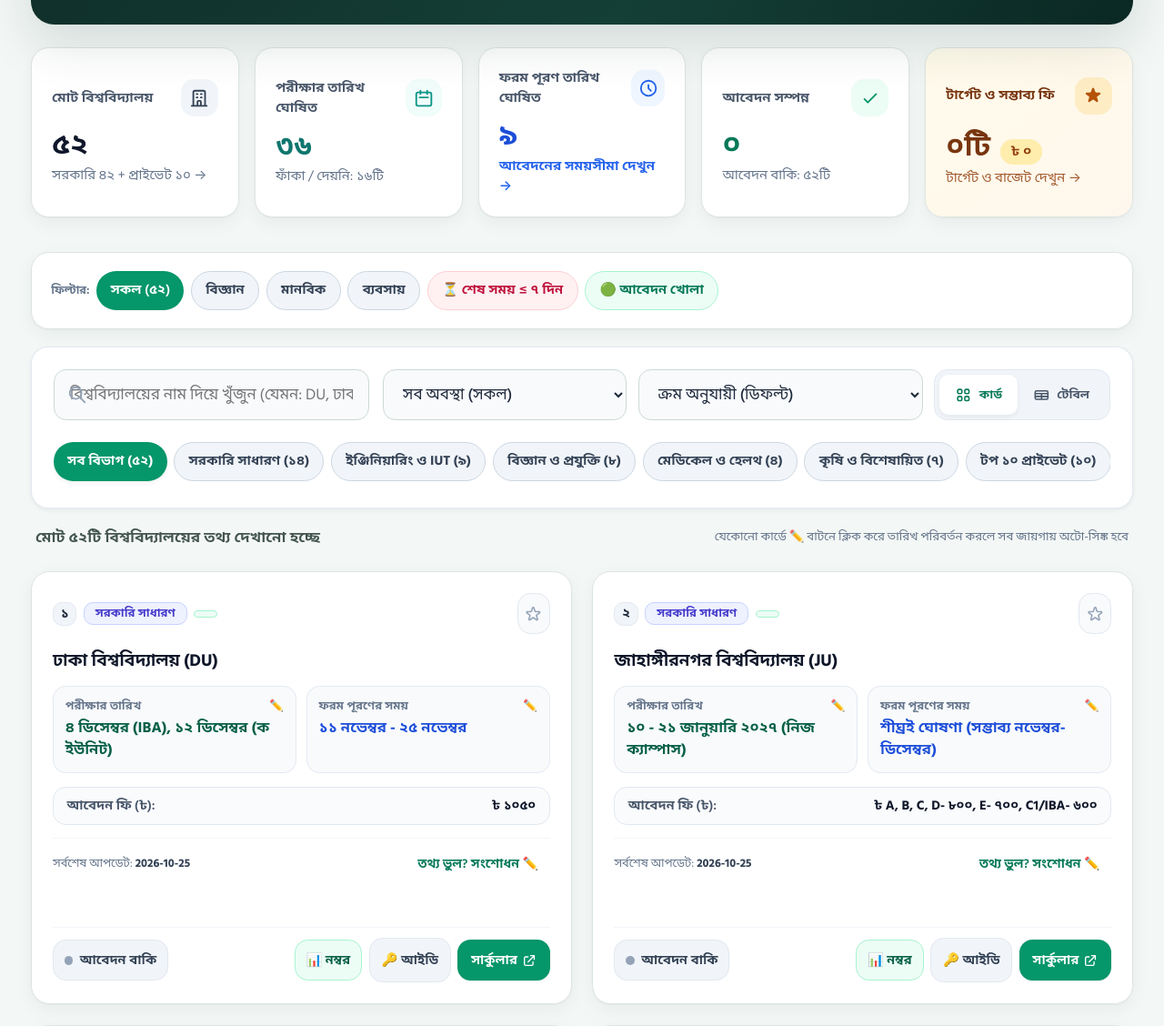
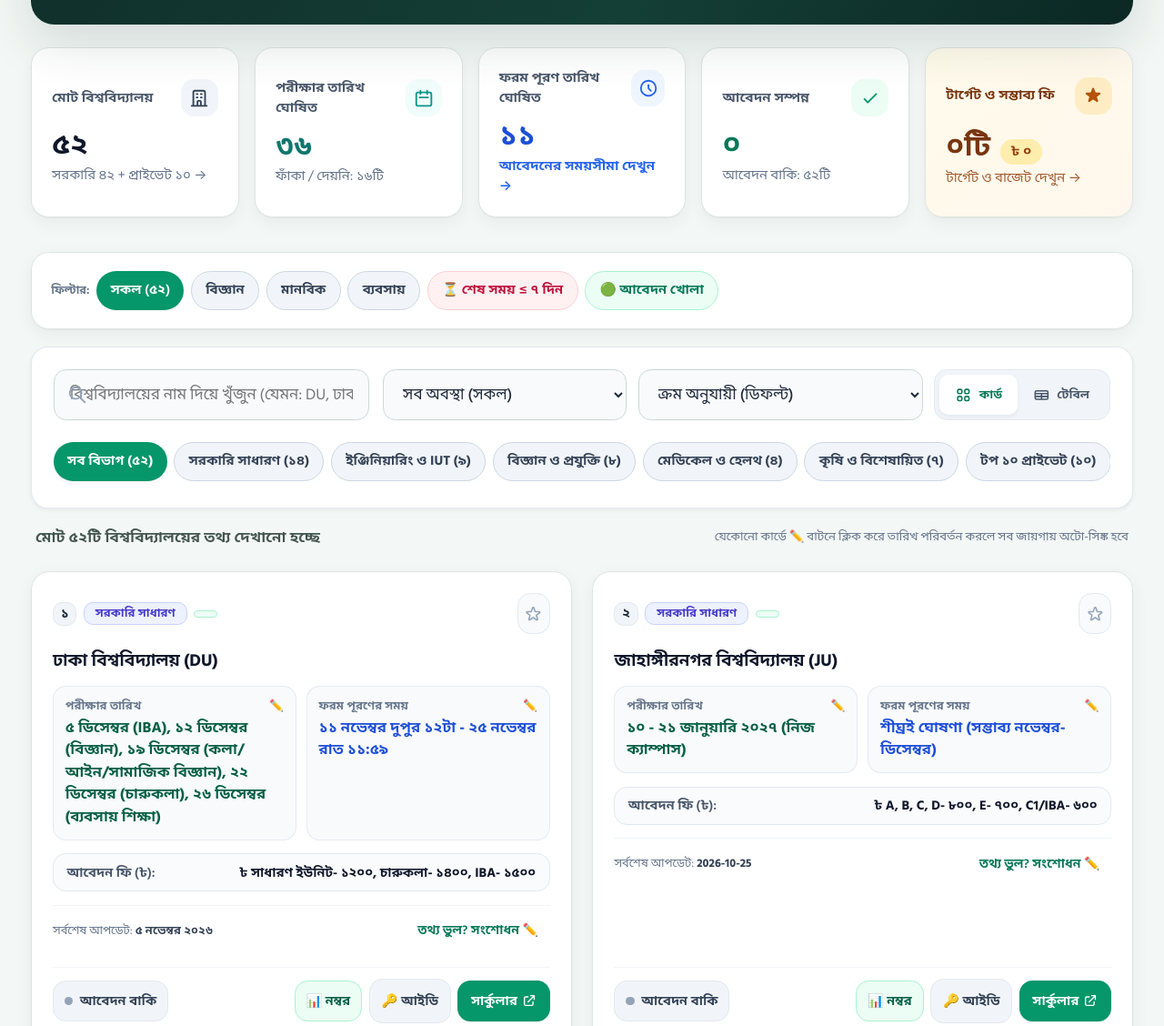
Before and after one commit to MSHLIKHON/addmission-protal-2026, a website: page index.html in a window 1280 px wide. Shown: the part 939-2067 px from the top of the page at 91% size. Drawn offline with Linux system fonts and the light colour scheme.

Commit message:
Verify and update DU KUET MIST circular data

```diff
--- a/js/app.js
+++ b/js/app.js
@@ -579,7 +579,7 @@
       // Smart Circular Parser Modal Listeners
       const SAMPLE_CIRCULARS = {
         ju: "জাহাঙ্গীরনগর বিশ্ববিদ্যালয় (JU) ২০২৬-২০২৭ শিক্ষাবর্ষের ভর্তি পরীক্ষা আগামী ১০ জানুয়ারি থেকে ২১ জানুয়ারি ২০২৭ পর্যন্ত নিজস্ব ক্যাম্পাসে অনুষ্ঠিত হবে। আবেদন ফি ৮০০ টাকা। অনলাইনে ফরম পূরণ চলবে শীঘ্রই।",
-        du: "ঢাকা বিশ্ববিদ্যালয় (DU): ২০২৬-২৭ শিক্ষাবর্ষের অনলাইন আবেদন ১১ নভেম্বর দুপুর ১২টায় শুরু ও ২৫ নভেম্বর রাত ১১:৫৯ মিনিটে শেষ হবে। ভর্তি পরীক্ষা আগামী ১২ ডিসেম্বর অনুষ্ঠিত হবে। ফি ১০৫০ টাকা।",
+        du: "ঢাকা বিশ্ববিদ্যালয় (DU): ২০২৬–২৭ আবেদন ১১ নভেম্বর দুপুর ১২টায় শুরু ও ২৫ নভেম্বর রাত ১১:৫৯ মিনিটে শেষ। পরীক্ষা: IBA ৫ ডিসেম্বর (৳১৫০০), বিজ্ঞান ১২ ডিসেম্বর (৳১২০০), কলা/আইন/সামাজিক বিজ্ঞান ১৯ ডিসেম্বর (৳১২০০), চারুকলা ২২ ডিসেম্বর (৳১৪০০), ব্যবসায় শিক্ষা ২৬ ডিসেম্বর (৳১২০০)।",
         med: "মেডিকেল ও ডেন্টাল (MBBS/BDS) ভর্তি পরীক্ষা ৪ ডিসেম্বর ২০২৬ সকাল ১০টায় ১৭টি কেন্দ্রে অনুষ্ঠিত হবে। ফি ১০০০ টাকা।",
         ru: "রাবির আবেদন ১২-২৭ নভেম্বর এবং ভর্তি পরীক্ষা ৮ জানুয়ারি ২০২৭। ফি ১৩২০ টাকা।",
         agri: "কৃষি গুচ্ছ (৯টি সরকারি কৃষি বিশ্ববিদ্যালয়): ২০২৬-২৭ শিক্ষাবর্ষের ভর্তি পরীক্ষা আগামী ২ জানুয়ারি ২০২৭ অনুষ্ঠিত হবে। আবেদন ফি ১২০০ টাকা।"
--- a/js/data/notices.data.js
+++ b/js/data/notices.data.js
@@ -9,9 +9,10 @@
     const LIVE_NOTICES_FEED = [
       "🎯 ব্রেকিং: এইচএসসি ও সমমান পরীক্ষা ২০২৬-এর ফলাফল আগামী ৩১ অক্টোবর সকাল ১১:০০টায় একযোগে প্রকাশিত হবে। অনলাইন মার্কশিট ও এসএমএস হাব সক্রিয় করা হয়েছে।",
       "🔥 ব্রেকিং: জাহাঙ্গীরনগর বিশ্ববিদ্যালয় (JU) ২০২৬-২৭ শিক্ষাবর্ষের ভর্তি পরীক্ষা আগামী ১০ থেকে ২১ জানুয়ারি ২০২৭ নিজস্ব ক্যাম্পাসে অনুষ্ঠিত হবে।",
-      "📢 ঢাকা বিশ্ববিদ্যালয় (DU): ২০২৬-২৭ শিক্ষাবর্ষের অনলাইন আবেদন ১১ নভেম্বর দুপুর ১২টায় শুরু ও ২৫ নভেম্বর রাত ১১:৫৯ মিনিটে শেষ হবে।",
+      "✅ অফিসিয়াল — ঢাকা বিশ্ববিদ্যালয় (DU): আবেদন ১১–২৫ নভেম্বর; IBA ৫ ডিসেম্বর, বিজ্ঞান ১২ ডিসেম্বর, কলা/আইন/সামাজিক বিজ্ঞান ১৯ ডিসেম্বর, চারুকলা ২২ ডিসেম্বর ও ব্যবসায় শিক্ষা ২৬ ডিসেম্বর ২০২৬।",
       "🩺 মেডিকেল ও ডেন্টাল (MBBS/BDS): সম্ভাব্য ভর্তি পরীক্ষা ৪ ডিসেম্বর ২০২৬ সকাল ১০টায় ১৭টি কেন্দ্রে অনুষ্ঠিত হবে।",
-      "⚙️ বুয়েট (BUET), কুয়েট (৮ জানুয়ারি), রুয়েট (১৪ জানুয়ারি*) ও চুয়েট (২৩ জানুয়ারি*) ভর্তি পরীক্ষার সম্ভাব্য সূচি প্রকাশিত।",
+      "✅ অফিসিয়াল — কুয়েট (KUET): ভর্তি পরীক্ষা ৮ জানুয়ারি ২০২৭; পরীক্ষা MCQ পদ্ধতিতে KUET, DU ও RUET কেন্দ্রে হবে। ফি ও সময় প্রকাশের অপেক্ষায়।",
+      "⏳ MIST: ২০২৬–২৭ সেশনের official circular এখনো প্রকাশিত হয়নি; portal-এ বর্তমানে আগের ‘Undergraduate Programs 2026’ cycle দেখা যাচ্ছে।",
       "🌾 কৃষি গুচ্ছ (৯টি কৃষি বিশ্ববিদ্যালয়): ২০২৬-২৭ শিক্ষাবর্ষের ভর্তি পরীক্ষা আগামী ২ জানুয়ারি ২০২৭ অনুষ্ঠিত হবে।",
       "🎓 জিএসটি গুচ্ছ (২৪টি বিশ্ববিদ্যালয়): A ইউনিট (বিজ্ঞান) ২৬-২৭ মার্চ, B ইউনিট ১৮ মার্চ এবং C ইউনিট ১৯ মার্চ অনুষ্ঠিত হবে।",
       "⚓ বাংলাদেশ মেরিটাইম ইউনিভার্সিটি (BMU): আগামী ২৯ ও ৩০ ডিসেম্বর ভর্তি পরীক্ষা অনুষ্ঠিত হবে।",
--- a/js/data/units.data.js
+++ b/js/data/units.data.js
@@ -8,20 +8,18 @@
 
     const UNIT_CALENDAR_EVENTS = [
       { iso: "2026-12-04", short: "মেডিকেল ও ডেন্টাল*", time: "সকাল ১০:০০টা", centers: "১৭টি সরকারি মেডিকেল কলেজ কেন্দ্র", uniId: 9 },
-      { iso: "2026-12-04", short: "ঢাবি (IBA)", time: "সকাল ১০:০০টা", centers: "ঢাকা বিশ্ববিদ্যালয় ক্যাম্পাস", uniId: 1 },
+      { iso: "2026-12-05", short: "ঢাবি (IBA)", time: "সকাল ১০:০০টা - দুপুর ১২:০০টা", centers: "ঢাকা বিশ্ববিদ্যালয় নির্ধারিত কেন্দ্র", uniId: 1 },
       { iso: "2026-12-05", short: "এভিয়েশন (AAUB)", time: "সকাল ১০:০০টা", centers: "বিএএফ শাহীন কলেজ ঢাকা ও লালমনিরহাট", uniId: 24 },
       { iso: "2026-12-12", short: "ঢাবি ক ইউনিট (DU-A)", time: "সকাল ১১:০০টা", centers: "৮টি বিভাগীয় শহর", uniId: 1 },
       { iso: "2026-12-17", short: "খুবি (KU-C & D)", time: "সকাল ১০:০০টা ও দুপুর ১:৩০টা", centers: "ঢাকা, খুলনা, রাজশাহী, চট্টগ্রাম", uniId: 6 },
       { iso: "2026-12-18", short: "খুবি (KU-A & B)", time: "সকাল ১০:০০টা ও দুপুর ২:৩০টা", centers: "ঢাকা, খুলনা, রাজশাহী, চট্টগ্রাম", uniId: 6 },
-      { iso: "2026-12-18", short: "ঢাবি খ ইউনিট (DU-B)", time: "সকাল ১১:০০টা", centers: "৮টি বিভাগীয় শহর", uniId: 1 },
-      { iso: "2026-12-19", short: "MIST (A & B ইউনিট)", time: "সকাল ১০:০০টা", centers: "মিরপুর সেনানিবাস, ঢাকা", uniId: 19 },
-      { iso: "2026-12-21", short: "ঢাবি চারুকলা (DU-CHA)", time: "সকাল ১১:০০টা", centers: "ঢাকা বিশ্ববিদ্যালয়", uniId: 1 },
-      { iso: "2026-12-25", short: "ঢাবি গ ইউনিট (DU-C)", time: "সকাল ১১:০০টা", centers: "৮টি বিভাগীয় শহর", uniId: 1 },
-      { iso: "2026-12-26", short: "MIST (C ইউনিট)", time: "সকাল ১০:০০টা", centers: "মিরপুর সেনানিবাস, ঢাকা", uniId: 19 },
+      { iso: "2026-12-19", short: "ঢাবি কলা, আইন ও সামাজিক বিজ্ঞান", time: "সকাল ১১:০০টা - দুপুর ১২:৩০টা", centers: "ঢাকা বিশ্ববিদ্যালয় নির্ধারিত কেন্দ্র", uniId: 1 },
+      { iso: "2026-12-22", short: "ঢাবি চারুকলা", time: "সকাল ১১:০০টা - দুপুর ১২:৩০টা", centers: "ঢাকা বিশ্ববিদ্যালয় নির্ধারিত কেন্দ্র", uniId: 1 },
+      { iso: "2026-12-26", short: "ঢাবি ব্যবসায় শিক্ষা", time: "সকাল ১১:০০টা - দুপুর ১২:৩০টা", centers: "ঢাকা বিশ্ববিদ্যালয় নির্ধারিত কেন্দ্র", uniId: 1 },
       { iso: "2026-12-29", short: "মেরিটাইম (BMU)", time: "সকাল ১০:০০টা", centers: "ঢাকা, চট্টগ্রাম, খুলনা, রংপুর", uniId: 23 },
       { iso: "2026-12-31", short: "জবি (JnU-A) ও BUP (FBS)", time: "সকাল ১০:০০টা", centers: "ঢাকা কেন্দ্র", uniId: 3 },
       { iso: "2027-01-02", short: "কৃষি গুচ্ছ ও BUP (FASS)", time: "সকাল ১১:০০টা", centers: "৯টি কৃষি বিশ্ববিদ্যালয় কেন্দ্র", uniId: 15 },
-      { iso: "2027-01-08", short: "কুয়েট (KUET) ও রাবি (C)*", time: "সকাল ১০:০০টা", centers: "খুলনা ও ৭টি বিভাগীয় শহর", uniId: 13 },
+      { iso: "2027-01-08", short: "কুয়েট (KUET)", time: "সময় এখনো প্রকাশিত নয় · MCQ", centers: "KUET, DU ও RUET", uniId: 13 },
       { iso: "2027-01-08", short: "BUP (FST & FSSS)", time: "সকাল ১০:০০টা", centers: "মিরপুর সেনানিবাস, ঢাকা", uniId: 21 },
       { iso: "2027-01-10", short: "জাবি (JU ভর্তি পরীক্ষা শুরু)", time: "সকাল ৯:০০টা - বিকাল ৫:০০টা (শিফটভিত্তিক)", centers: "জাহাঙ্গীরনগর বিশ্ববিদ্যালয় ক্যাম্পাস (সাভার)", uniId: 2 },
       { iso: "2027-01-14", short: "রুয়েট (RUET)* ও জবি (B)", time: "সকাল ১০:০০টা", centers: "রাজশাহী ও ঢাকা", uniId: 12 },
--- a/js/data/universities.data.js
+++ b/js/data/universities.data.js
@@ -90,9 +90,9 @@ function resolveDefaultEligibility(id, category, circularUrl) {
         examMonthGroup: monthGroup,
         deadlineText: deadlineText || "",
         hasDeadline,
-        feeText: feeText || "১০০০",
-        defaultFee: defaultFee || 1000,
-        selectedFee: defaultFee || 1000,
+        feeText: feeText || "অপ্রকাশিত",
+        defaultFee: Number.isFinite(defaultFee) ? defaultFee : 1000,
+        selectedFee: Number.isFinite(defaultFee) ? defaultFee : 1000,
         feeOptions: feeOptions || [{ label: (feeText + " - ৳ " + defaultFee), amount: defaultFee }],
         circularUrl,
         status: "pending",
@@ -102,12 +102,13 @@ function resolveDefaultEligibility(id, category, circularUrl) {
         examRoll: "",
         note: "",
         isCustom: false,
+        dataVerifiedOn: [1, 13, 19].includes(id) ? "৫ নভেম্বর ২০২৬" : null,
         eligibility: resolvedEligibility
       };
     }
 
     const INITIAL_UNIVERSITIES = [
-      U(1, "১", "ঢাকা বিশ্ববিদ্যালয় (DU)", "du dhaka university ঢাবি ঢাকা বিশ্ববিদ্যালয় iba", "general", "৪ ডিসেম্বর (IBA), ১২ ডিসেম্বর (ক ইউনিট)", "2026-12-12", "১১ নভেম্বর - ২৫ নভেম্বর", "১০৫০", 1050, [{ label: "ক ইউনিট (বিজ্ঞান) - ৳ ১০৫০", amount: 1050 }, { label: "IBA ইউনিট - ৳ ১৫০০", amount: 1500 }, { label: "খ/গ ইউনিট - ৳ ১০৫০", amount: 1050 }], "https://admission.eis.du.ac.bd"),
+      U(1, "১", "ঢাকা বিশ্ববিদ্যালয় (DU)", "du dhaka university ঢাবি ঢাকা বিশ্ববিদ্যালয় iba", "general", "৫ ডিসেম্বর (IBA), ১২ ডিসেম্বর (বিজ্ঞান), ১৯ ডিসেম্বর (কলা/আইন/সামাজিক বিজ্ঞান), ২২ ডিসেম্বর (চারুকলা), ২৬ ডিসেম্বর (ব্যবসায় শিক্ষা)", "2026-12-12", "১১ নভেম্বর দুপুর ১২টা - ২৫ নভেম্বর রাত ১১:৫৯", "সাধারণ ইউনিট- ১২০০, চারুকলা- ১৪০০, IBA- ১৫০০", 1200, [{ label: "বিজ্ঞান ইউনিট - ৳ ১২০০", amount: 1200 }, { label: "কলা, আইন ও সামাজিক বিজ্ঞান ইউনিট - ৳ ১২০০", amount: 1200 }, { label: "ব্যবসায় শিক্ষা ইউনিট - ৳ ১২০০", amount: 1200 }, { label: "চারুকলা ইউনিট - ৳ ১৪০০", amount: 1400 }, { label: "IBA ইউনিট - ৳ ১৫০০", amount: 1500 }], "https://admission.eis.du.ac.bd/en/b45de047fde9788cad5h6esae3cfe8e88dc03/1725144097_1"),
       U(2, "২", "জাহাঙ্গীরনগর বিশ্ববিদ্যালয় (JU)", "ju jahangirnagar university জাবি জাহাঙ্গীরনগর", "general", "১০ - ২১ জানুয়ারি ২০২৭ (নিজ ক্যাম্পাস)", "2027-01-10", "শীঘ্রই ঘোষণা (সম্ভাব্য নভেম্বর-ডিসেম্বর)", "A, B, C, D- ৮০০, E- ৭০০, C1/IBA- ৬০০", 800, [
         { label: "A ইউনিট (বিজ্ঞান ও IIT) - ৳ ৮০০", amount: 800 },
         { label: "D ইউনিট (জীববিজ্ঞান অনুষদ) - ৳ ৮০০", amount: 800 },
@@ -128,13 +129,13 @@ function resolveDefaultEligibility(id, category, circularUrl) {
       U(10, "১০", "আর্মড ফোর্সেস ও আর্মি মেডিকেল (AFMC & AMC)", "afmc amc armed forces medical আর্মড ফোর্সেস মেডিকেল", "medical", "ডিসেম্বর ২০২৬*", "9999-12-31", "", "১০০০", 1000, [{ label: "AFMC / AMC আবেদন ফি - ৳ ১০০০", amount: 1000 }], "http://afmc.teletalk.com.bd"),
       U(11, "১১", "বুয়েট (BUET)", "buet bangladesh university of engineering and technology বুয়েট", "engineering", "১৫-১৬ জানুয়ারি (সকাল ১০টা)", "2027-01-16", "নভেম্বর - ডিসেম্বর*", "ইঞ্জিনিয়ারিং- ১৩০০, আর্কিটেকচার- ১৫০০", 1300, [{ label: "ইঞ্জিনিয়ারিং ও URP (ক গ্রুপ) - ৳ ১৩০০", amount: 1300 }, { label: "ইঞ্জিনিয়ারিং + আর্কিটেকচার (খ গ্রুপ) - ৳ ১৫০০", amount: 1500 }], "http://ugadmission.buet.ac.bd"),
       U(12, "১২", "রুয়েট (RUET)", "ruet rajshahi engineering রুয়েট", "engineering", "১৩-১৪ জানুয়ারি* (সম্ভাব্য)", "2027-01-14", "", "ক- ১৩০০, খ- ১৫০০", 1300, [{ label: "ক গ্রুপ (ইঞ্জিনিয়ারিং) - ৳ ১৩০০", amount: 1300 }, { label: "খ গ্রুপ (ইঞ্জিনিয়ারিং + আর্কিটেকচার) - ৳ ১৫০০", amount: 1500 }], "https://admission.ruet.ac.bd"),
-      U(13, "১৩", "কুয়েট (KUET)", "kuet khulna engineering কুয়েট", "engineering", "৭-৮ জানুয়ারি (সকাল ১০টা)", "2027-01-08", "", "ক- ১২০০, খ- ১২০০", 1200, [{ label: "ক গ্রুপ - ৳ ১২০০", amount: 1200 }, { label: "খ গ্রুপ - ৳ ১২০০", amount: 1200 }], "https://admission.kuet.ac.bd"),
+      U(13, "১৩", "কুয়েট (KUET)", "kuet khulna engineering কুয়েট", "engineering", "৮ জানুয়ারি ২০২৭ — MCQ; কেন্দ্র: KUET, DU ও RUET", "2027-01-08", "আবেদনের সময়সীমা এখনো প্রকাশিত নয়", "অফিসিয়াল circular-এর কার্যকর download প্রকাশের অপেক্ষায়", 0, [{ label: "আবেদন ফি এখনো নিশ্চিত নয়", amount: 0 }], "https://admission.kuet.ac.bd/index.html"),
       U(14, "১৪", "চুয়েট (CUET)", "cuet chittagong engineering চুয়েট", "engineering", "২২-২৩ জানুয়ারি* (সম্ভাব্য)", "2027-01-23", "", "ক- ১২০০, খ- ১৪০০", 1200, [{ label: "ক গ্রুপ (ইঞ্জিনিয়ারিং) - ৳ ১২০০", amount: 1200 }, { label: "খ গ্রুপ (ইঞ্জিনিয়ারিং + আর্কিটেকচার) - ৳ ১৪০০", amount: 1400 }], "https://admission.cuet.ac.bd"),
       U(15, "১৫", "কৃষি গুচ্ছ (৯টি সরকারি কৃষি বিশ্ববিদ্যালয়)", "agri gst agricultural cluster কৃষি গুচ্ছ", "specialized", "২ জানুয়ারি (সকাল ১১টা)", "2027-01-02", "", "১২০০", 1200, [{ label: "কৃষি গুচ্ছ আবেদন ফি - ৳ ১২০০", amount: 1200 }], "https://acas.edu.bd"),
       U(16, "১৬", "জিএসটি গুচ্ছ (GST — ২৪টি সাধারণ ও প্রযুক্তি বিশ্ববিদ্যালয়)", "gst cluster general science technology গুচ্ছ", "general", "১৮ মার্চ (B), ১৯ মার্চ (C), ২৬-২৭ মার্চ (A)", "2027-03-27", "", "১৫০০", 1500, [{ label: "A ইউনিট (বিজ্ঞান) - ৳ ১৫০০", amount: 1500 }], "https://gstadmission.ac.bd"),
       U(17, "১৭", "শাহজালাল বিজ্ঞান ও প্রযুক্তি বিশ্ববিদ্যালয় (SUST)", "sust shahjalal science technology শাবিপ্রবি সাস্ট", "scitech", "২৬ জানুয়ারি (A1)* ও ২৭ জানুয়ারি (B)*", "2027-01-26", "", "A- ১২৫০, ARC- ১৪০০", 1250, [{ label: "A ইউনিট (বিজ্ঞান) - ৳ ১২৫০", amount: 1250 }, { label: "A ইউনিট + আর্কিটেকচার (ARC) - ৳ ১৪০০", amount: 1400 }], "https://admission.sust.edu.bd"),
       U(18, "১৮", "হাজী মোহাম্মদ দানেশ বিজ্ঞান ও প্রযুক্তি বিশ্ববিদ্যালয় (HSTU)", "hstu hajee danesh হাবিপ্রবি হাজী দানেশ", "scitech", "২৩-২৮ জানুয়ারি*", "2027-01-24", "", "সাধারণ- ১০০০, আর্কিটেকচার- ১২০০", 1000, [{ label: "সাধারণ ইউনিট - ৳ ১০০০", amount: 1000 }, { label: "আর্কিটেকচার সহ - ৳ ১২০০", amount: 1200 }], "https://hstu.ac.bd/admission"),
-      U(19, "১৯", "মিলিটারি ইনস্টিটিউট অব সায়েন্স অ্যান্ড টেকনোলজি (MIST)", "mist military institute এমআইএসটি", "engineering", "১৮-১৯ ডিসেম্বর (A, B) ও ২৫-২৬ ডিসেম্বর (C)", "2026-12-19", "", "A- ১২০০, B- ১৪০০", 1200, [{ label: "A ইউনিট (ইঞ্জিনিয়ারিং) - ৳ ১২০০", amount: 1200 }, { label: "A + B ইউনিট (আর্কিটেকচার সহ) - ৳ ১৪০০", amount: 1400 }], "https://admission.mist.ac.bd"),
+      U(19, "১৯", "মিলিটারি ইনস্টিটিউট অব সায়েন্স অ্যান্ড টেকনোলজি (MIST)", "mist military institute এমআইএসটি", "engineering", "২০২৬–২৭ পরীক্ষার তারিখ এখনো অফিসিয়ালি প্রকাশিত নয়", "9999-12-31", "২০২৬–২৭ আবেদন এখনো প্রকাশিত নয়", "২০২৬–২৭ আবেদন ফি এখনো প্রকাশিত নয়", 0, [{ label: "২০২৬–২৭ ফি প্রকাশের অপেক্ষায়", amount: 0 }], "https://admission.mist.ac.bd"),
       U(20, "২০", "ইসলামিক ইউনিভার্সিটি অব টেকনোলজি (IUT)", "iut islamic university of technology oic আইইউটি", "engineering", "", "9999-12-31", "", "প্রাথমিক- ৩০০, চূড়ান্ত- ১২০০", 1500, [{ label: "প্রাথমিক + চূড়ান্ত (মোট) - ৳ ১৫০০", amount: 1500 }, { label: "শুধু চূড়ান্ত ফি - ৳ ১২০০", amount: 1200 }, { label: "শুধু প্রাথমিক ফি - ৳ ৩০০", amount: 300 }], "https://admission.iutoic-dhaka.edu"),
       U(21, "২১", "বাংলাদেশ ইউনিভার্সিটি অব প্রফেশনালস (BUP)", "bup bangladesh university of professionals বিইউপি", "specialized", "৩১ ডিসে (FBS), ২ জানু (FASS), ৭-৯ জানু (FST/FSSS)", "2027-01-08", "", "১১০০", 1100, [{ label: "প্রতি ফ্যাকাল্টি (FST/FET/FMS) - ৳ ১১০০", amount: 1100 }], "https://admission.bup.edu.bd"),
       U(22, "২২", "ঢাকা সেন্ট্রাল ইউনিভার্সিটি (DCU / ৭ কলেজ)", "dhaka central university dcu ৭ কলেজ সাত কলেজ", "general", "", "9999-12-31", "", "৮০০", 800, [{ label: "বিজ্ঞান ইউনিট - ৳ ৮০০", amount: 800 }], "https://collegeadmission.eis.du.ac.bd"),
--- a/js/features/directory/directory.js
+++ b/js/features/directory/directory.js
@@ -172,7 +172,7 @@
 
             <div class="flex items-center justify-between bg-slate-50/60 px-3 py-2 rounded-xl border border-slate-200/70 text-xs">
               <span class="text-slate-600 font-semibold">${t('আবেদন ফি (৳):', 'Form Fee (BDT):')}</span>
-              <span class="font-bold text-slate-900">৳ ${escapeHtml(dispFee)}</span>
+              <span class="font-bold text-slate-900">${u.defaultFee > 0 ? '৳ ' : ''}${escapeHtml(dispFee)}</span>
             </div>
 
             ${hasCreds ? `
@@ -196,7 +196,7 @@
 
             <!-- Data Freshness & Correction Trigger -->
             <div class="flex items-center justify-between text-[11px] text-slate-500 pt-1 border-t border-slate-100">
-              <span>${t('সর্বশেষ আপডেট:', 'Updated:')} <strong class="text-slate-700">${(u.eligibility && u.eligibility.verifiedOn) ? u.eligibility.verifiedOn : 'অক্টোবর ২০২৬'}</strong></span>
+              <span>${t('সর্বশেষ আপডেট:', 'Updated:')} <strong class="text-slate-700">${u.dataVerifiedOn || ((u.eligibility && u.eligibility.verifiedOn) ? u.eligibility.verifiedOn : 'অক্টোবর ২০২৬')}</strong></span>
               <button type="button" data-action="edit-uni" data-id="${u.id}" class="text-emerald-700 hover:underline font-semibold">
                 ${t('তথ্য ভুল? সংশোধন ✏️', 'Edit info ✏️')}
               </button>
@@ -293,7 +293,7 @@
           </td>
           <td class="py-3 px-4 font-bold ${isAnnounced ? 'text-emerald-800' : 'text-slate-400'}">${escapeHtml(dispExam)}</td>
           <td class="py-3 px-4 font-semibold ${hasDeadline ? 'text-blue-700' : 'text-slate-400'}">${escapeHtml(dispDeadline)}</td>
-          <td class="py-3 px-4 font-bold text-slate-800">৳ ${escapeHtml(dispFee)}</td>
+          <td class="py-3 px-4 font-bold text-slate-800">${u.defaultFee > 0 ? '৳ ' : ''}${escapeHtml(dispFee)}</td>
           <td class="py-3 px-4">
             <button
               type="button"
--- a/sw.js
+++ b/sw.js
@@ -2,7 +2,7 @@
  * sw.js - Service Worker for Admission Portal 2026-2027
  * Cache-first strategy for static resources, enabling offline usability.
  */
-const CACHE_NAME = 'admission-portal-2026-v2';
+const CACHE_NAME = 'admission-portal-2026-v3';
 const STATIC_ASSETS = [
   './',
   './index.html',
```
Also changed, not shown: index.html (+1 -1 lines), tests/phase1.test.mjs (+15 -0 lines).
